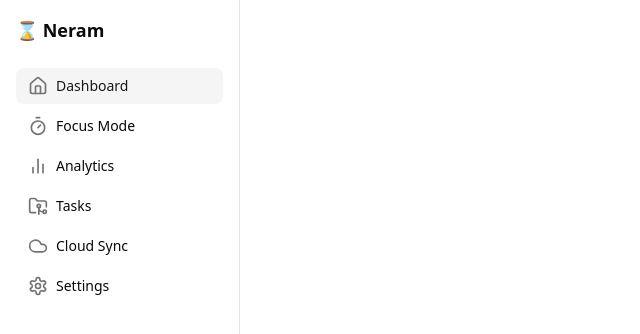
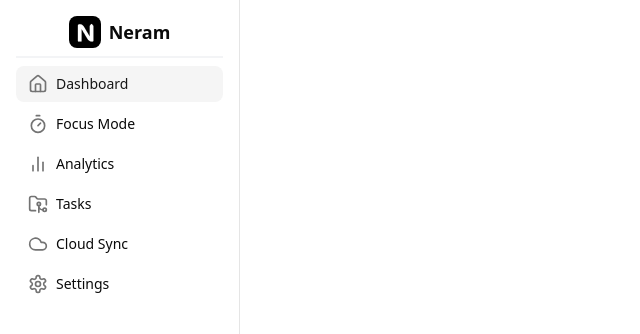
Before and after one commit to AthithianV/neram, a React (Vite) app: page / in a window 1280 px wide. Shown: the top 334 px of the page, without its empty margins (0-640 px from the left). Built offline with nearby package versions, Linux system fonts and the light colour scheme.

Commit message:
Add logo

```diff
--- a/src/components/layouts/Sidebar.tsx
+++ b/src/components/layouts/Sidebar.tsx
@@ -1,4 +1,3 @@
-// src/components/sidebar.tsx
 import {
   NavigationMenu,
   NavigationMenuItem,
@@ -16,6 +15,8 @@ import {
   Cloud,
 } from "lucide-react";
 
+import NeramLogo from "@/assets/logo.svg";
+
 const links = [
   { to: "/", icon: Home, label: "Dashboard" },
   { to: "/focus", icon: Timer, label: "Focus Mode" },
@@ -28,7 +29,10 @@ const links = [
 export function Sidebar() {
   return (
     <aside className="h-screen w-60 shrink-0 border-r bg-background p-4">
-      <div className="mb-6 text-lg font-semibold">⌛ Neram</div>
+      <div className="text-lg font-semibold flex gap-2 items-center justify-center border-b-2 border-gray-100 pb-2 mb-2">
+        <img src={NeramLogo} alt="Neram Logo" className="h-8 w-8 rounded-md" />
+        <h1>Neram</h1>
+      </div>
       <NavigationMenu
         orientation="vertical"
         className="flex-1 max-w-full w-full items-start [&>div]:w-full"
```
Also changed, not shown: public/logo.svg, src/assets/logo.svg (added).
